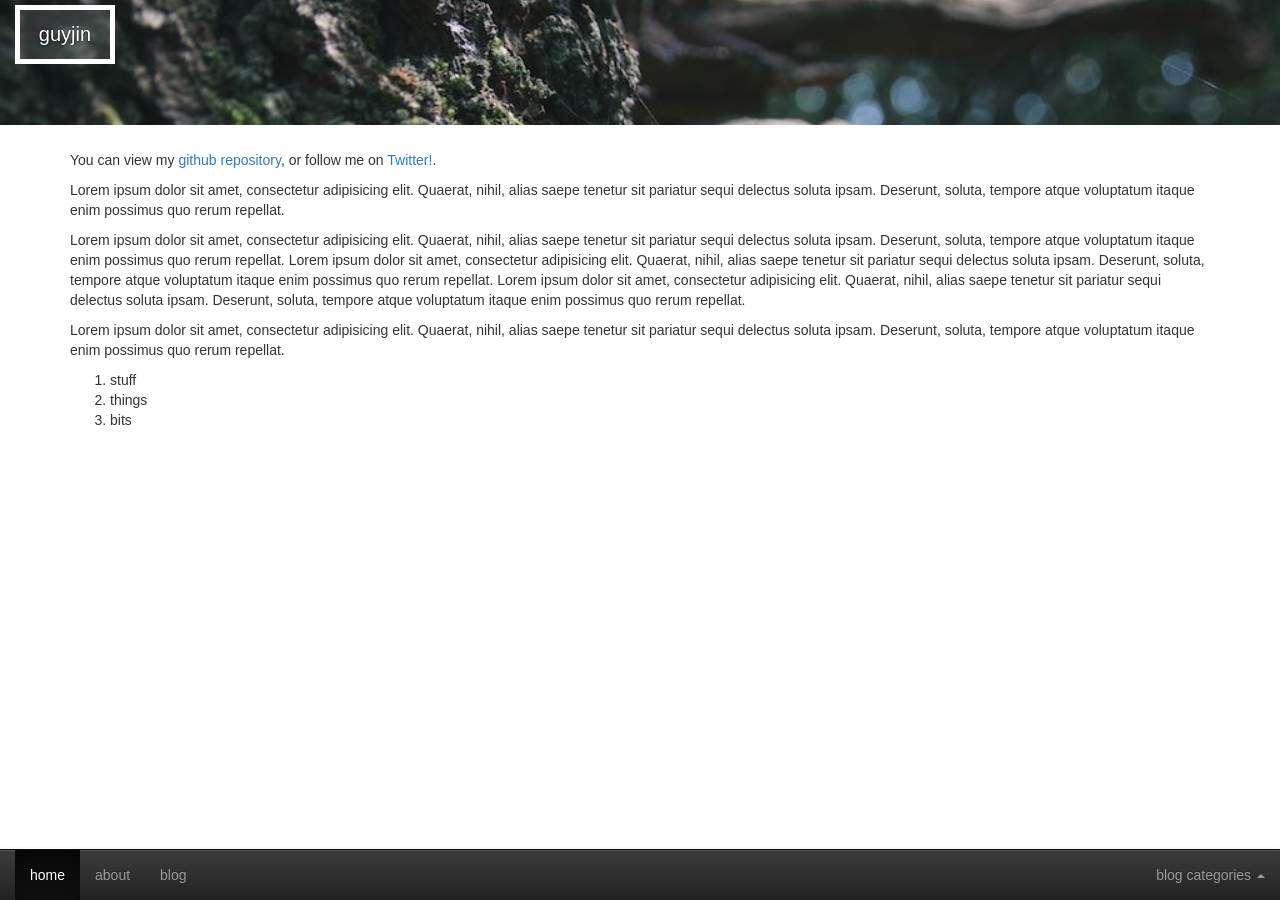
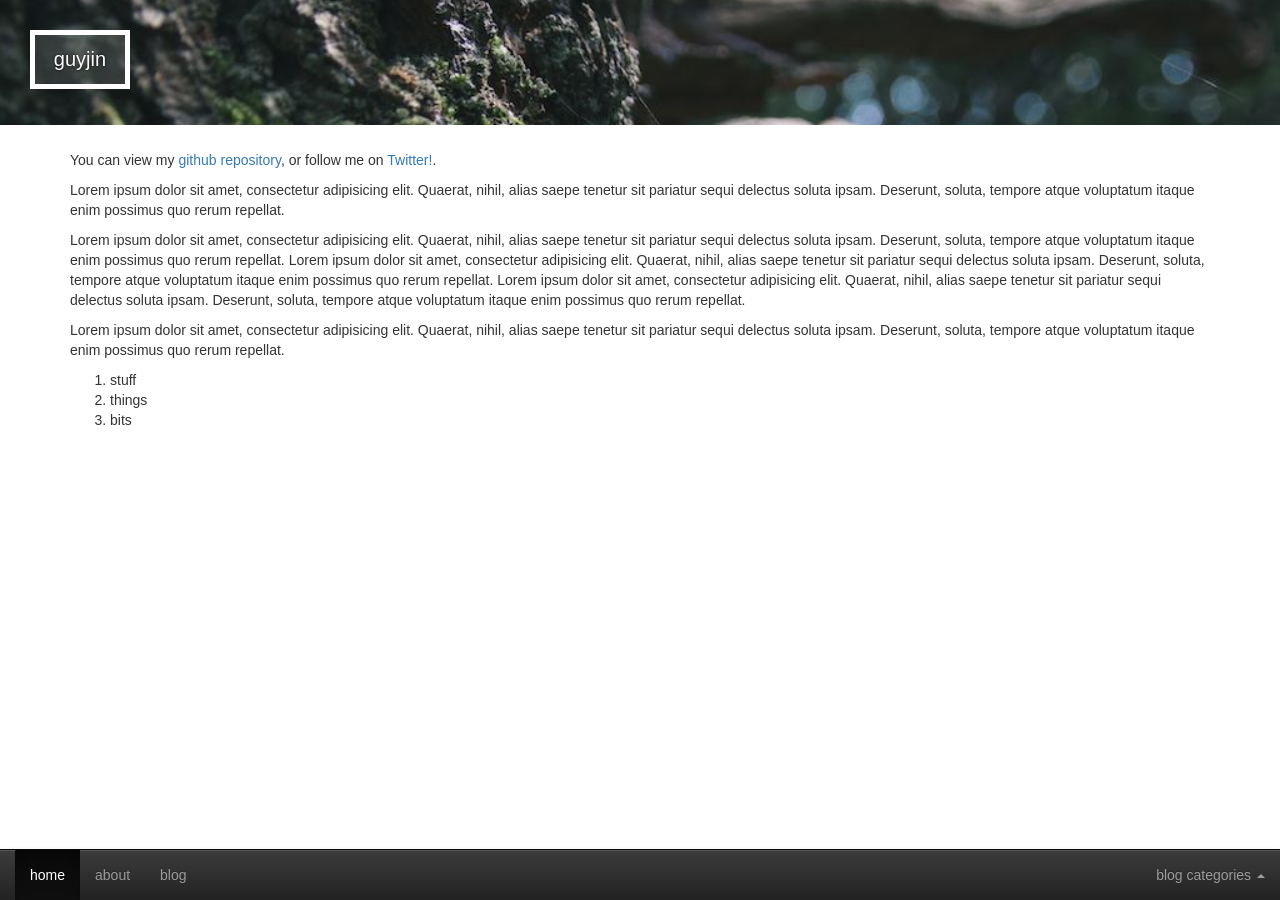
Before and after one commit to guyjin/guyjin.github.io, a Jekyll site: the page built from about.md, in a window 1280 px wide. Built offline with Jekyll 4.4.1, drawn with Linux system fonts in a browser that asks for light colours; nearby versions of some CDN libraries; some web fonts are replaced.

Commit message:
Revert "surrounded .block in banner with .row and .col-md-12"
This reverts commit 27b407bd044d7bc6e862a99c18467c7862a2fd32.

```diff
--- a/_includes/banner.html
+++ b/_includes/banner.html
@@ -1,10 +1,6 @@
 <div class="banner">
-	<div class="row">
-		<div class="col-md-12">
-			<div class="block">
-				guyjin
-			</div>
-		</div>
+	<div class="block">
+		guyjin
 	</div>
 	<img src="/img/mossy_wood.jpg" alt="tree stump">
 </div>
```
